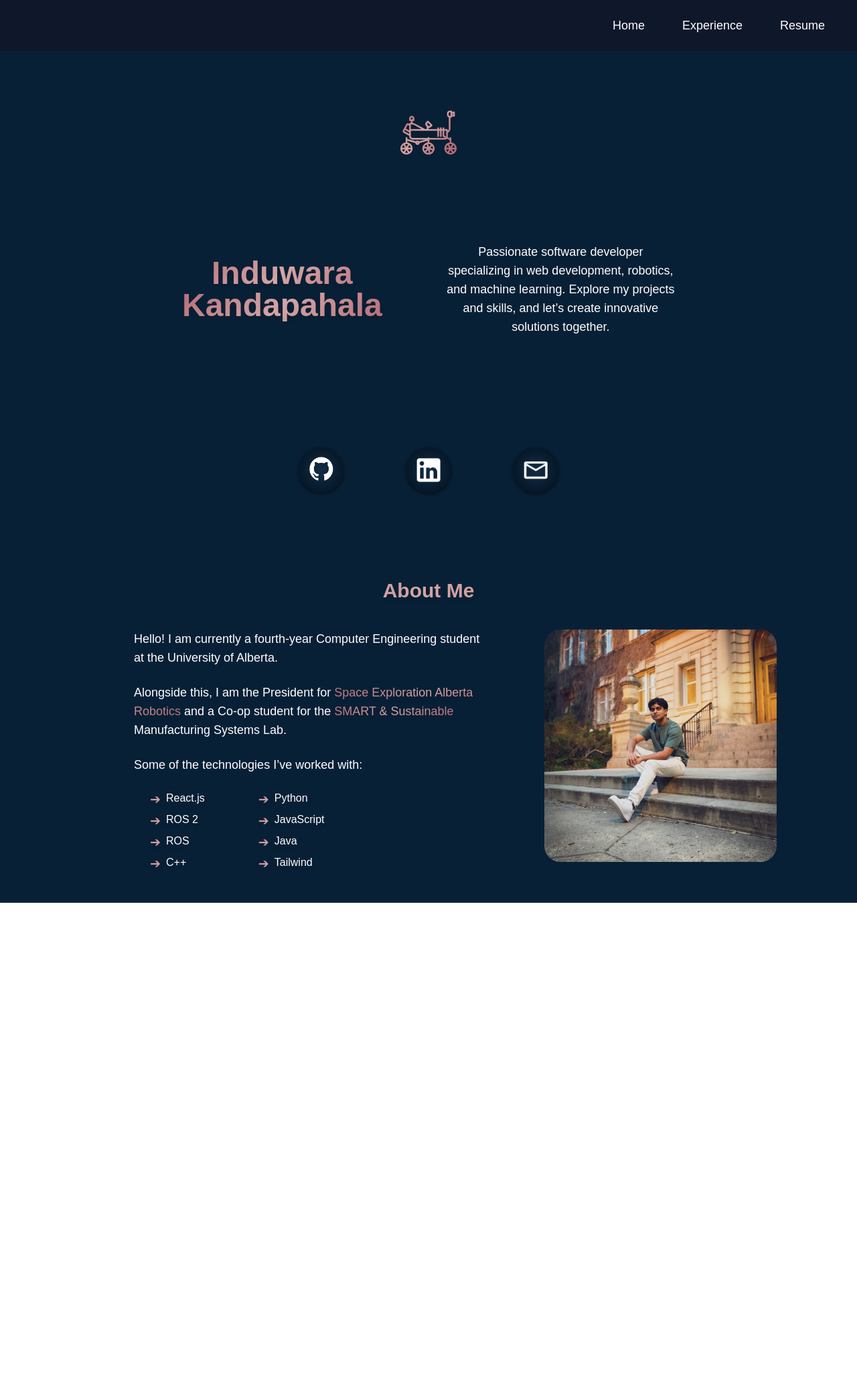
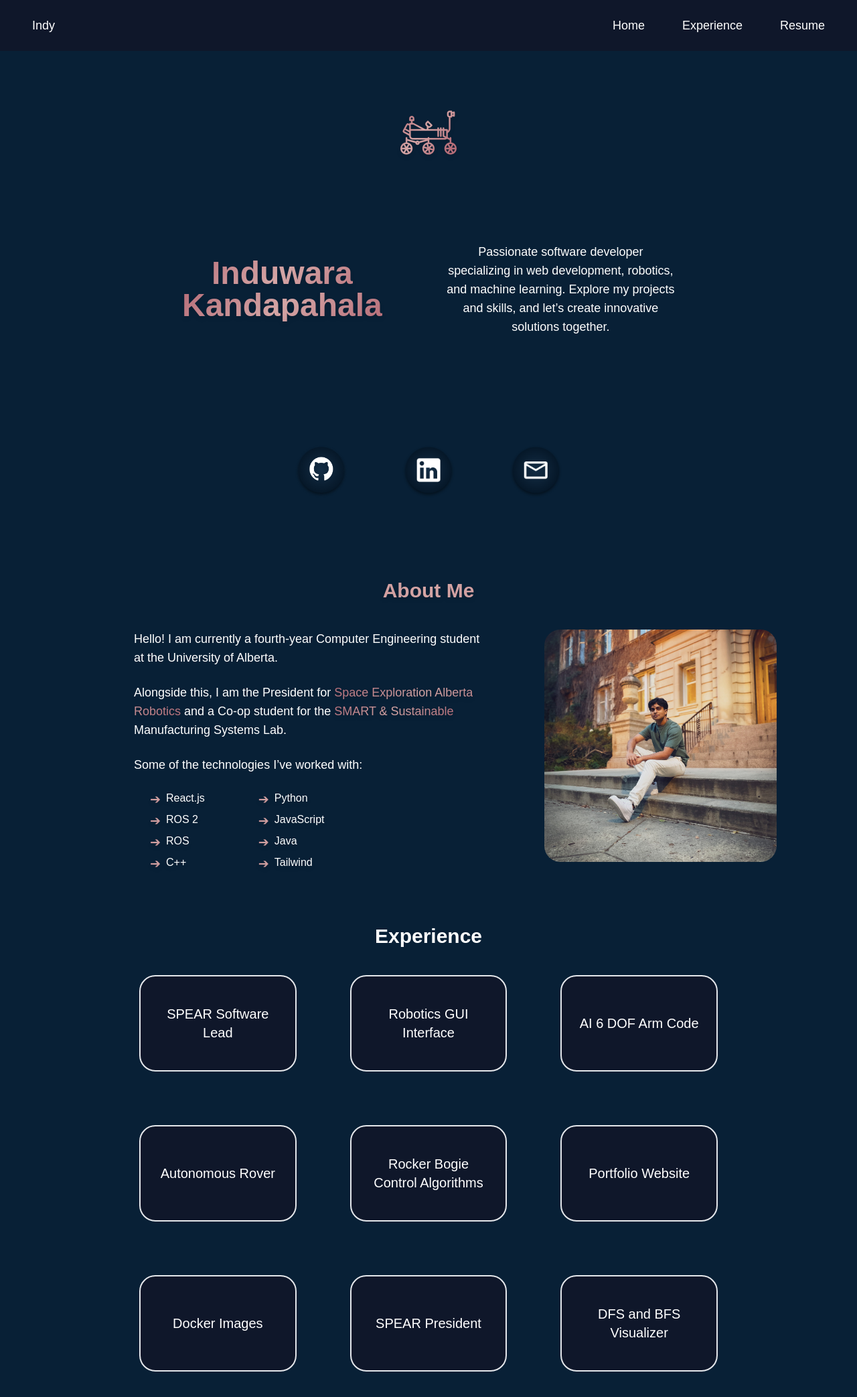
Before and after one commit to Indy1103/indy-portfolio, a React (Create React App) app: page / in a window 1280 px wide. Shown: the top 2086 px of the page at 67% size. Before the commit the page ends 1348 px from the top, so only its background shows below. Built offline with nearby package versions, Linux system fonts and the light colour scheme; a web font is replaced by a local one.

Commit message:
Experince Layout Compelte

```diff
--- a/package.json
+++ b/package.json
@@ -10,6 +10,7 @@
     "react-dom": "^18.3.1",
     "react-router-dom": "^6.23.1",
     "react-scripts": "5.0.1",
+    "taos": "^1.0.5",
     "web-vitals": "^2.1.4"
   },
   "scripts": {
--- a/src/App.js
+++ b/src/App.js
@@ -1,8 +1,10 @@
 import AboutMe from "./components/AboutMe";
+import ExperienceCard from "./components/ExperienceCard";
 import LinkButtons from "./components/LinkButtons";
 import NavBar from "./components/NavBar";
 import Rover from "./components/Rover";
 import TitlePage from "./components/TitlePage";
+
 
 function App() {
   return (
@@ -12,6 +14,7 @@ function App() {
       <TitlePage />
       <LinkButtons />
       <AboutMe />
+      <ExperienceCard />
     </div>
   );
 }
--- a/src/components/ExperienceCard.js
+++ b/src/components/ExperienceCard.js
@@ -0,0 +1,30 @@
+function ExperienceCard() {
+
+const experiences = [
+    'SPEAR Software Lead',
+    'Robotics GUI Interface',
+    'AI 6 DOF Arm Code',
+    'Autonomous Rover',
+    'Rocker Bogie Control Algorithms',
+    'Portfolio Website',
+    'Docker Images',
+    'SPEAR President',
+    'DFS and BFS Visualizer',
+    ];
+
+return(
+
+      <div className="text-center max-w-4xl mx-auto px-4 text-white text-xl p-8">
+        <h1 className="text-3xl font-bold rose-gold-text rose-gold-shadow mb-8">Experience</h1>
+        <div className="grid grid-cols-1 sm:grid-cols-2 lg:grid-cols-3 gap-20 my-10">
+          {experiences.map((experience, index) => (
+            <div key={index} className=" p-6 border-2  hover:border-rose-300 hover:shadow-lg rounded-3xl flex items-center justify-center h-36 bg-slate-900">
+              {experience}
+            </div>
+          ))}
+        </div>
+      </div>
+)
+}
+
+export default ExperienceCard;
--- a/src/components/NavBar.js
+++ b/src/components/NavBar.js
@@ -1,7 +1,8 @@
 function NavBar() {
   return (
-    <nav className="bg-slate-900 px-12 py-6">
-      <ul className="flex justify-end space-x-14 text-white text-lg ">
+    <nav className="bg-slate-900 px-12 py-6 flex justify-between items-center">
+      <div className="text-white text-lg">Indy</div>
+      <ul className="flex space-x-14 text-white text-lg">
         <li className="hover-gradient-text">Home</li>
         <li className="hover-gradient-text">Experience</li>
         <li className="hover-gradient-text">Resume</li>
--- a/src/components/Rover.js
+++ b/src/components/Rover.js
@@ -10,7 +10,7 @@ function Rover() {
         height="84"
         viewBox="0 0 84 84"
         fill="none"
-        className="drop-shadow-md"
+        className="drop-shadow-md animate-rover"
       >
         <g clip-path="url(#clip0_89_19)">
           <path
```
Also changed, not shown: src/index.css (line endings or trailing spaces), 1 other file (tests, documents, lock files or other folders).
